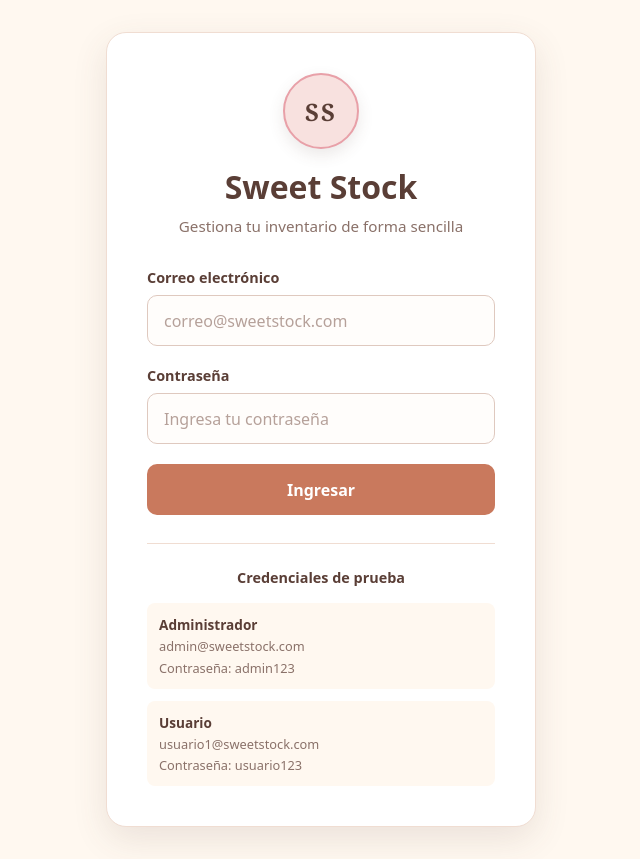
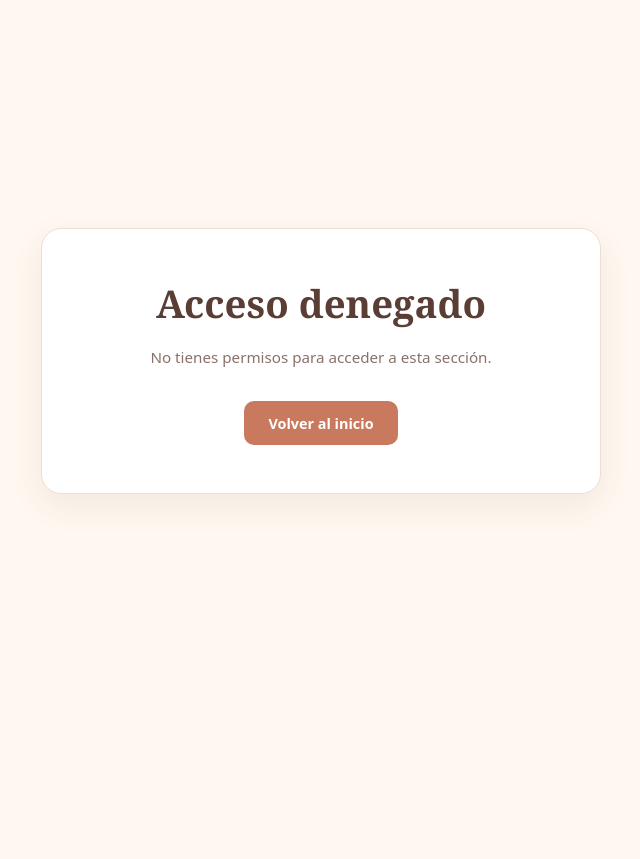
Before and after one commit to kevinob03/proyecto-sweet-stock, a React (Vite) app: page /acceso-denegado in a window 1280 px wide. Before the commit this address led to /login. Shown: the whole page, without its empty margins (319-959 px from the left). After the commit the page ends 800 px from the top, so only its background shows below. Built offline with nearby package versions, Linux system fonts and the light colour scheme.

Commit message:
acceso denegado

```diff
--- a/src/pages/AccesoDenegado/AccesoDenegado.css
+++ b/src/pages/AccesoDenegado/AccesoDenegado.css
@@ -0,0 +1,72 @@
+.acceso-denegado-page {
+  min-height: calc(100vh - 78px);
+  display: flex;
+  align-items: center;
+  justify-content: center;
+  padding: 2rem;
+  background: #fff8f0;
+}
+
+.acceso-denegado-page section {
+  width: 100%;
+  max-width: 560px;
+  padding: 3rem;
+  text-align: center;
+  background: #ffffff;
+  border: 1px solid #f0ddd2;
+  border-radius: 20px;
+  box-shadow: 0 12px 32px rgba(90, 62, 54, 0.08);
+}
+
+.acceso-denegado-page h1 {
+  margin: 0 0 1rem;
+  color: #5a3e36;
+  font-family: Georgia, "Times New Roman", serif;
+  font-size: 2.4rem;
+  font-weight: 600;
+}
+
+.acceso-denegado-page p {
+  margin: 0;
+  color: #8a7169;
+  font-size: 0.95rem;
+  line-height: 1.6;
+}
+
+.acceso-denegado-page a {
+  display: inline-block;
+  margin-top: 2rem;
+  padding: 0.8rem 1.5rem;
+  border-radius: 10px;
+  background: #c9795d;
+  color: #ffffff;
+  font-size: 0.9rem;
+  font-weight: 600;
+  text-decoration: none;
+  transition: background 0.2s ease, transform 0.2s ease;
+}
+
+.acceso-denegado-page a:hover {
+  background: #b9684e;
+  transform: translateY(-1px);
+}
+
+.acceso-denegado-page a:focus-visible {
+  outline: 3px solid rgba(201, 121, 93, 0.35);
+  outline-offset: 3px;
+}
+
+@media (max-width: 600px) {
+  .acceso-denegado-page {
+    min-height: calc(100vh - 130px);
+    padding: 1.25rem;
+  }
+
+  .acceso-denegado-page section {
+    padding: 2.25rem 1.5rem;
+  }
+
+  .acceso-denegado-page h1 {
+    font-size: 2rem;
+  }
+}
--- a/src/pages/AccesoDenegado/AccesoDenegado.jsx
+++ b/src/pages/AccesoDenegado/AccesoDenegado.jsx
@@ -0,0 +1,22 @@
+import { Link } from "react-router-dom";
+import "./AccesoDenegado.css";
+
+function AccesoDenegado() {
+  return (
+    <main className="acceso-denegado-page">
+      <section>
+        <h1>Acceso denegado</h1>
+
+        <p>
+          No tienes permisos para acceder a esta sección.
+        </p>
+
+        <Link to="/home">
+          Volver al inicio
+        </Link>
+      </section>
+    </main>
+  );
+}
+
+export default AccesoDenegado;
--- a/src/routes/AppRoutes.jsx
+++ b/src/routes/AppRoutes.jsx
@@ -5,6 +5,7 @@ import Home from "../pages/Home/Home";
 import Dashboard from "../pages/Dashboard/Dashboard";
 import Productos from "../pages/Productos/Productos";
 import Pedidos from "../pages/Pedidos/Pedidos";
+import AccesoDenegado from "../pages/AccesoDenegado/AccesoDenegado";
 
 import ProtectedRoute from "./ProtectedRoute";
 
@@ -14,23 +15,41 @@ function AppRoutes() {
       {/* Ruta pública */}
       <Route path="/login" element={<Login />} />
 
+      {/* Ruta para usuarios autenticados sin permisos */}
+      <Route
+        path="/acceso-denegado"
+        element={<AccesoDenegado />}
+      />
+
       {/* Rutas disponibles para ambos roles */}
-      <Route element={<ProtectedRoute allowedRoles={["admin", "user"]} />}>
+      <Route
+        element={
+          <ProtectedRoute allowedRoles={["admin", "user"]} />
+        }
+      >
         <Route path="/home" element={<Home />} />
         <Route path="/productos" element={<Productos />} />
         <Route path="/pedidos" element={<Pedidos />} />
       </Route>
 
-      {/* Rutas exclusivas del administrador */}
-      <Route element={<ProtectedRoute allowedRoles={["admin"]} />}>
+      {/* Ruta exclusiva del administrador */}
+      <Route
+        element={<ProtectedRoute allowedRoles={["admin"]} />}
+      >
         <Route path="/dashboard" element={<Dashboard />} />
       </Route>
 
       {/* Ruta inicial */}
-      <Route path="/" element={<Navigate to="/login" replace />} />
+      <Route
+        path="/"
+        element={<Navigate to="/login" replace />}
+      />
 
       {/* Ruta inexistente */}
-      <Route path="*" element={<Navigate to="/" replace />} />
+      <Route
+        path="*"
+        element={<Navigate to="/login" replace />}
+      />
     </Routes>
   );
 }
--- a/src/routes/ProtectedRoute.jsx
+++ b/src/routes/ProtectedRoute.jsx
@@ -9,7 +9,7 @@ function ProtectedRoute({ allowedRoles }) {
   }
 
   if (!allowedRoles.includes(usuario.rol)) {
-    return <Navigate to="/home" replace />;
+    return <Navigate to="/acceso-denegado" replace />;
   }
 
   return <Outlet />;
```
